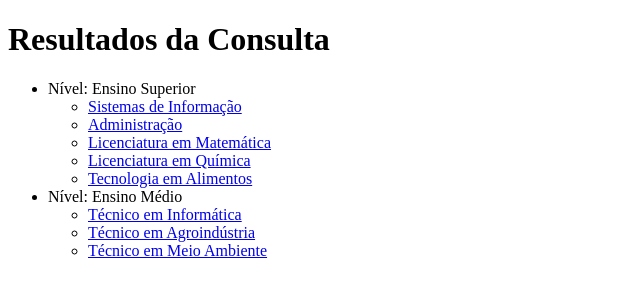
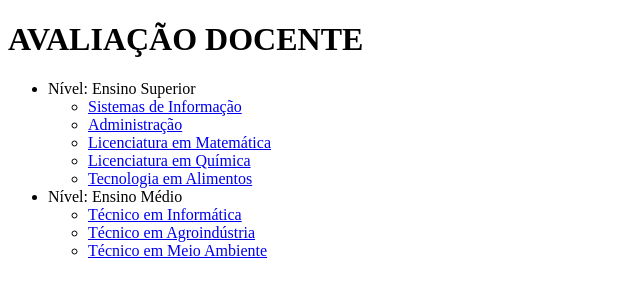
Before and after one commit to FelipeOliveiraX/LTP-3_Project, a Flask app: page /cursos in a window 1280 px wide. Shown: the top 300 px of the page, without its empty margins (0-640 px from the left). Run offline with Flask 3, Linux system fonts and the light colour scheme.

Commit message:
cursos cadastrados

```diff
--- a/models/database.py
+++ b/models/database.py
@@ -7,7 +7,7 @@ class Cursos(db.Model):
 
     IDCurso = db.Column(db.Integer, primary_key=True, autoincrement=True)
     Titulo = db.Column(db.String(255), nullable=False, unique=True)  # Coluna para o título (texto com até 255 caracteres)
-    Nivel = db.Column(db.String(50), nullable=False, unique=True)   # Coluna para o nível (texto com até 50 caracteres)
+    Nivel = db.Column(db.String(50), nullable=False)   # Coluna para o nível (texto com até 50 caracteres)
 
     def __init__(self, Titulo, Nivel):
         self.Titulo = Titulo
--- a/templates/cursos.html
+++ b/templates/cursos.html
@@ -1,10 +1,10 @@
 <!DOCTYPE html>
 <html>
 <head>
-    <title>Resultado da Consulta</title>
+    <title>Avaliação Docente</title>
 </head>
 <body>
-    <h1>Resultados da Consulta</h1>
+    <h1>AVALIAÇÃO DOCENTE</h1>
     <ul>
         {% for nivel, cursos in cursos_por_nivel.items() %}
             <li>Nível: Ensino {{ nivel }}</li>
```
Also changed, not shown: models/create_database.py (+10 -1 lines), instance/database.db.
